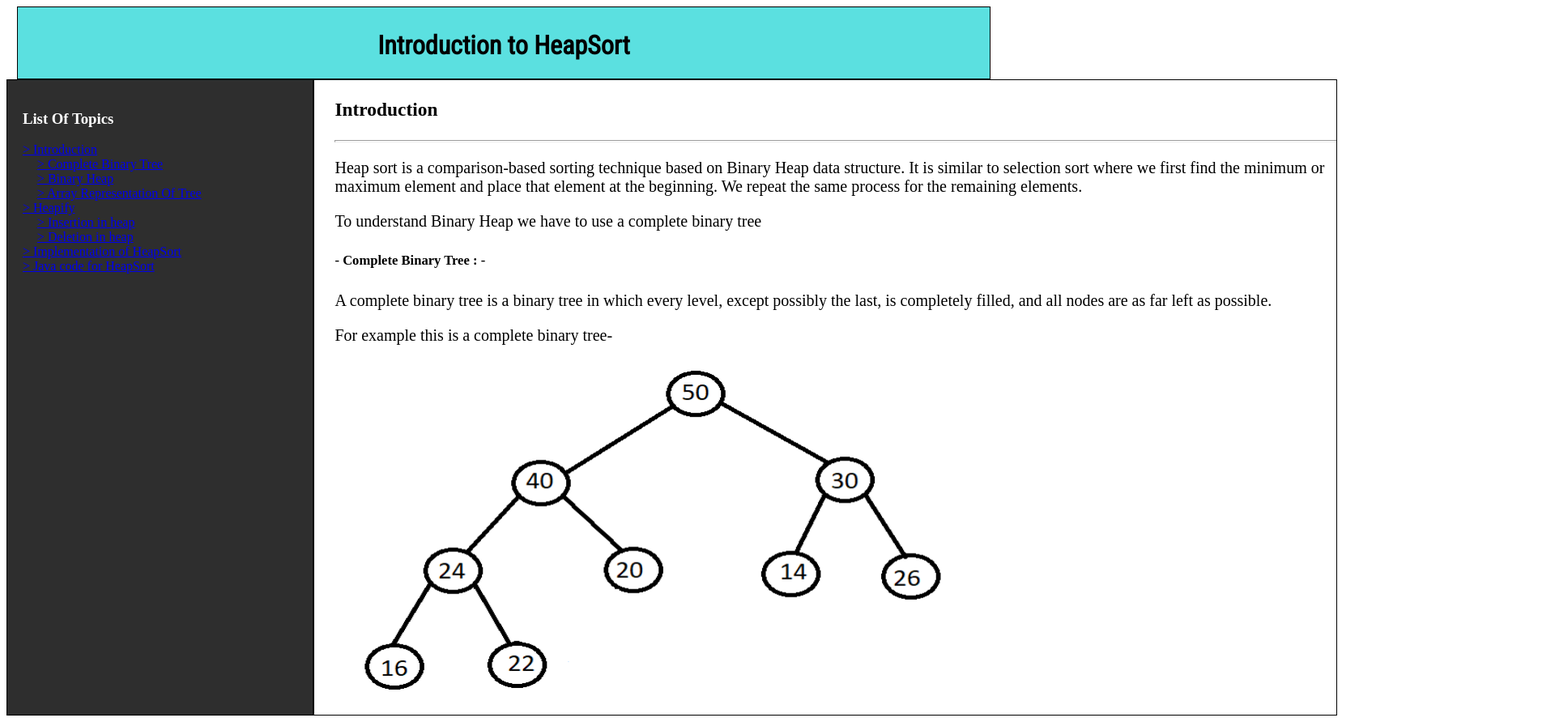
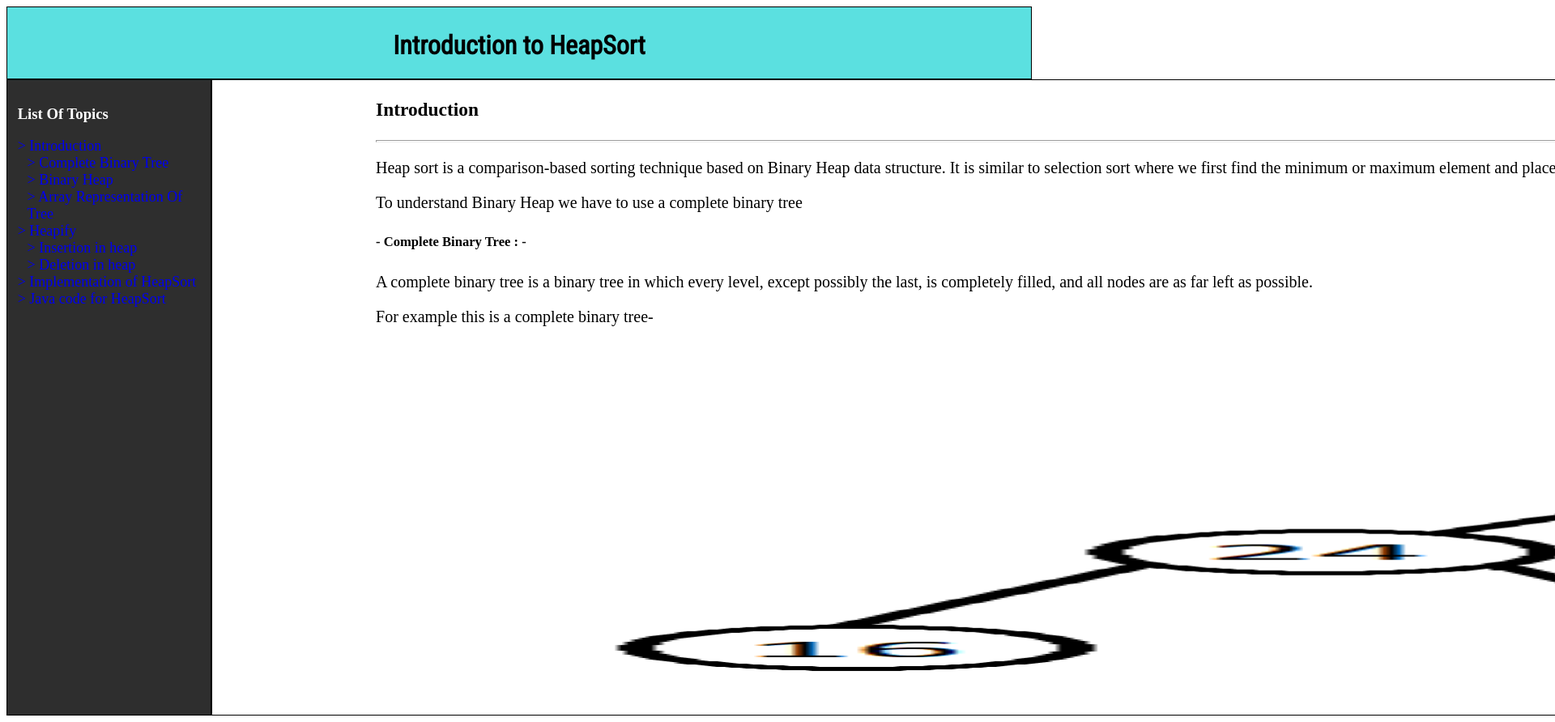
Before and after one commit to VinayHarwani/HeapSort_Project, a plain HTML site: page index.html in a window 1280 px wide. Shown: the top 892 px of the page at 81% size, 1920 px wide, since content can reach past the window. Drawn offline with Linux system fonts and the light colour scheme.

Commit message:
updated to make responsive
Changed display options to become responsive for smaller devices.

```diff
--- a/style/style.css
+++ b/style/style.css
@@ -1,8 +1,18 @@
 .container {
     display: inline-grid;
-    grid-template-columns: 30% 100%;
+    grid-template-columns: 20% 800%;
 
     /* padding-right: 2%; */
+}
+
+@media only screen and (max-width: 600px){
+    .container{
+        grid-template-columns: 0 100%;
+    }
+    .left-div{
+        display: flex;
+        visibility: collapse;
+    }
 }
 
 .left-div {
@@ -43,9 +53,9 @@
 }
 
 .header{
-    width:95%;
-    margin-left: 1%;
-    margin-right: 2%;
+    width:100%;
+/*     margin-left: 1%;
+    margin-right: 2%; */
     border: 1px solid black;
     text-align: center;
     background-color:rgb(91, 224, 224);
@@ -72,3 +82,8 @@ hr{
     height: 1px;
     width: 100%;
 }
+
+a{
+    font-size: 18px;
+    text-decoration: none;
+}
```
